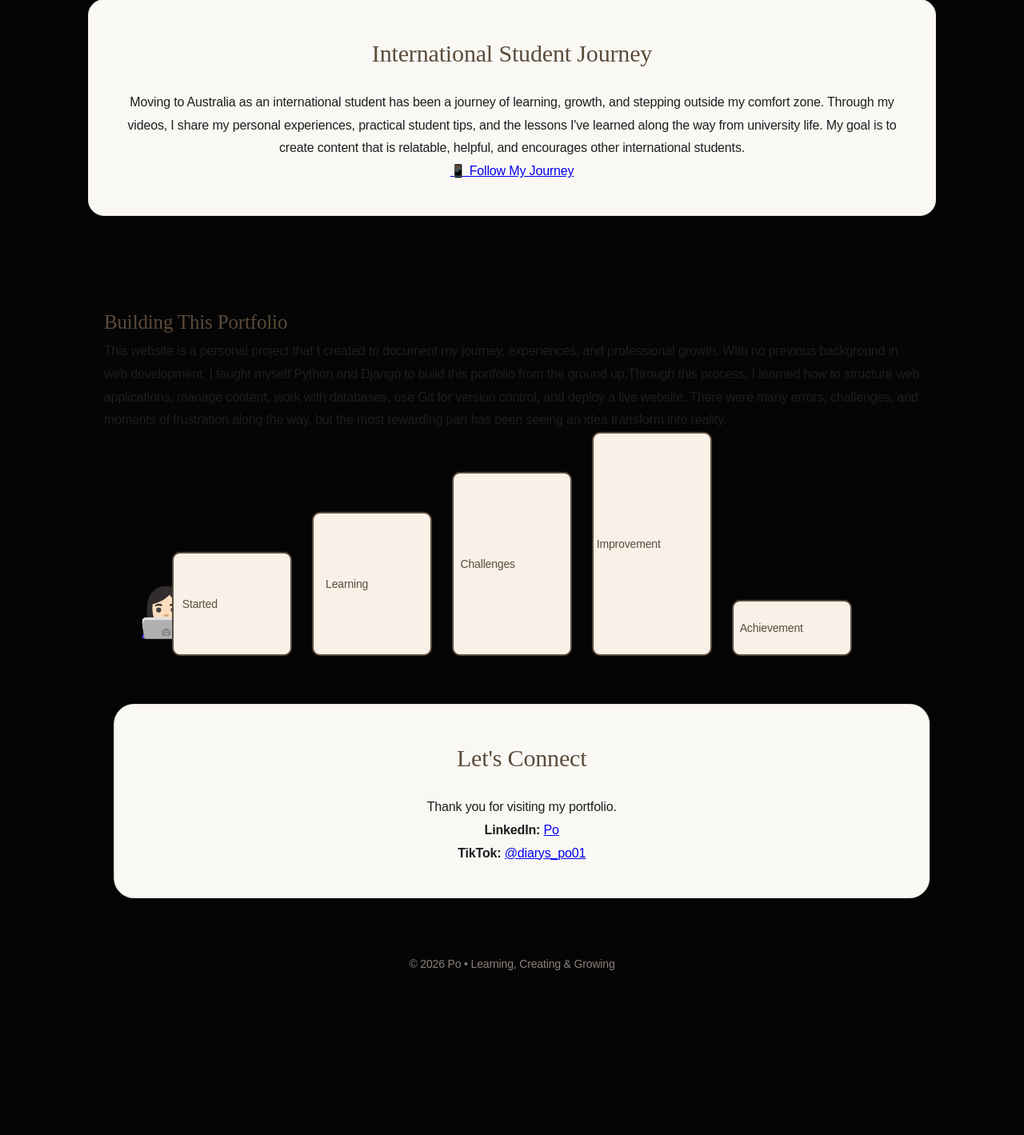
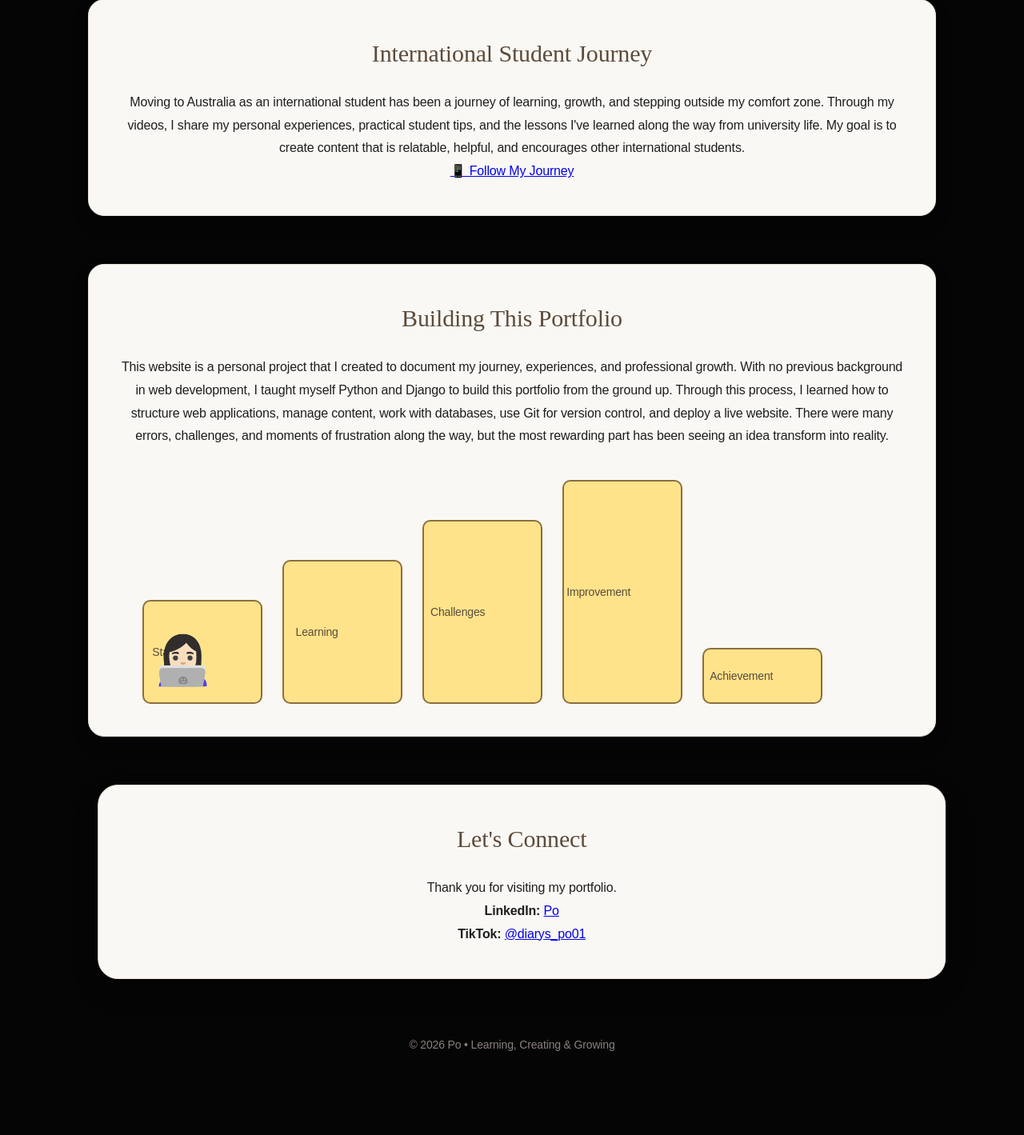
Before and after one commit to po-12365/thet-loon-po-portfolio, a Django app: page / in a window 1280 px wide. Shown: the part 2698-4117 px from the top of the page at 80% size. Before the commit the page ends 3911 px from the top, so only its background shows below. Run offline with Django 5.2, Linux system fonts and the light colour scheme.

Commit message:
Update portfolio cards with golden theme and firefly interactions

```diff
--- a/portfolio/templates/portfolio/home.html
+++ b/portfolio/templates/portfolio/home.html
@@ -559,11 +559,13 @@ opacity:0;
 }
 
 
-.ladder-section {
-    margin-top: 60px;
+.ladder {
+    display: flex;
+    align-items: flex-end;
+    gap: 25px;
+    justify-content: center;
     position: relative;
-    padding: 50px 20px;
-    overflow: hidden;
+    margin-top: 40px;
 }
 
 
@@ -579,8 +581,8 @@ opacity:0;
 .step {
     width: 150px;
     height: 70px;
-    background: #F7F1E8;
-    border: 2px solid #5C4B3B;
+    background: #FFE38B;
+    border: 2px solid #8B6F3D;
     border-radius: 10px;
     display: flex;
     align-items: center;
@@ -590,8 +592,12 @@ opacity:0;
     font-size: 14px;
     color: #5C4B3B;
     position: relative;
+    transition: transform 0.4s ease, box-shadow 0.4s ease;
 }
-
+.step:hover {
+    transform: translateY(-10px);
+    box-shadow: 0 0 20px rgba(255,216,107,0.8);
+}
 
 /* different heights create ladder effect */
 
@@ -624,7 +630,14 @@ opacity:0;
     left:40px;
     font-size:60px;
 }
+.girl {
+    z-index: 2;
+}
 
+.memory {
+    position: relative;
+    overflow: hidden;
+}
 
 /* mobile */
 
@@ -977,24 +990,27 @@ the places that have inspired me along the way.
 </div>
 
 
-<div class="ladder-section">
+<div class="section" id="building-portfolio">
 
+    <div class="card memory">
 
-    <h2>Building This Portfolio</h2>
+        <h2>Building This Portfolio</h2>
 
+        <p>
+        This website is a personal project that I created to document my journey,
+        experiences, and professional growth.
 
-    <p>
-    This website is a personal project that I created to document my journey,
-    experiences, and professional growth.
+        With no previous background in web development, I taught myself Python
+        and Django to build this portfolio from the ground up.
 
-    With no previous background in web development, I taught myself Python
-    and Django to build this portfolio from the ground up.Through this process,
-    I learned how to structure web applications, manage content, work with databases,
-    use Git for version control, and deploy a live website.
+        Through this process, I learned how to structure web applications,
+        manage content, work with databases, use Git for version control,
+        and deploy a live website.
 
-    There were many errors, challenges, and moments of frustration along the way,
-    but the most rewarding part has been seeing an idea transform into reality.
-    </p>
+        There were many errors, challenges, and moments of frustration along
+        the way, but the most rewarding part has been seeing an idea transform
+        into reality.
+        </p>
 
 
 
@@ -1073,7 +1089,14 @@ the places that have inspired me along the way.
         from an idea into reality.
         </span>
 
+
     </div>
+
+ <span class="firefly"></span>
+        <span class="firefly"></span>
+        <span class="firefly"></span>
+
+         </div>
 
 
 </div>
```
